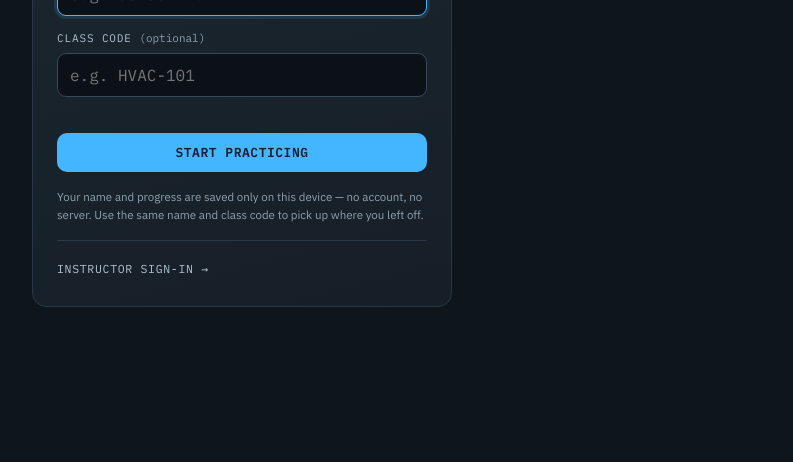
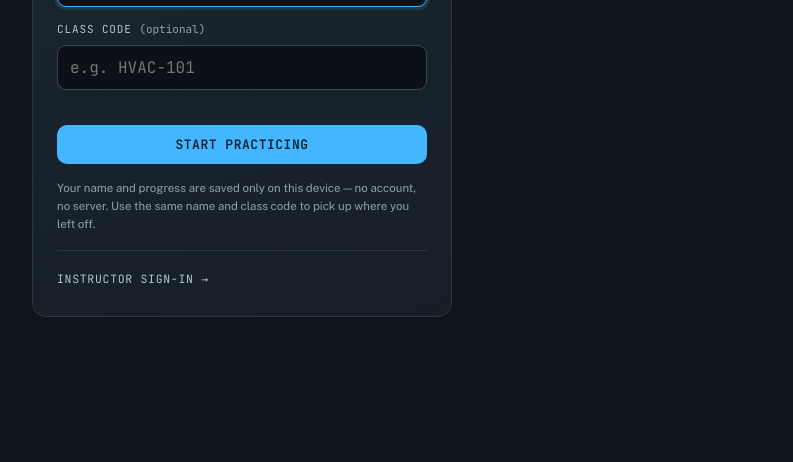
Before and after one commit to QuantumCipherr/hvac-superheat-subcoolng-app, a plain HTML site: page index.html in a window 1280 px wide. Shown: the part 321-783 px from the top of the page, without its empty margins (398-1191 px from the left). Drawn offline with nearby package versions, Linux system fonts and the light colour scheme.

Commit message:
Swap typefaces for legibility: Public Sans (body), Archivo (headings), JetBrains Mono (readouts)
Replaces IBM Plex Sans / Saira Condensed / IBM Plex Mono. Drops the cramped
condensed display font and hard-to-read mono body; Public Sans is built for
on-screen legibility. No logic change; self-tests pass.

Co-Authored-By: Claude Opus 4.8 <noreply@anthropic.com>

```diff
--- a/index.html
+++ b/index.html
@@ -6,7 +6,7 @@
 <title>The Gauge Bench — Superheat &amp; Subcooling Trainer</title>
 <link rel="preconnect" href="https://fonts.googleapis.com">
 <link rel="preconnect" href="https://fonts.gstatic.com" crossorigin>
-<link href="https://fonts.googleapis.com/css2?family=IBM+Plex+Mono:wght@400;500;600&family=IBM+Plex+Sans:wght@400;500;600;700&family=Saira+Condensed:wght@500;600;700&display=swap" rel="stylesheet">
+<link href="https://fonts.googleapis.com/css2?family=Archivo:wght@600;700;800&family=JetBrains+Mono:wght@400;500;600&family=Public+Sans:wght@400;500;600;700&display=swap" rel="stylesheet">
 <link rel="icon" type="image/svg+xml" href="favicon.svg">
 <link rel="apple-touch-icon" href="favicon.svg">
 <link rel="manifest" href="manifest.json">
@@ -29,9 +29,9 @@
     --good:#41cf90; --warn:#efb155; --bad:#ff6b5e; --brass:#caa86a;
     --r22:#7fcf6b; --r410a:#c879d8; --r32:#5bb9e0; --r454b:#e08a3c;
     --radius:14px;
-    --mono:'IBM Plex Mono',ui-monospace,'SF Mono',Menlo,Consolas,monospace;
-    --sans:'IBM Plex Sans',system-ui,-apple-system,'Segoe UI',Roboto,sans-serif;
-    --disp:'Saira Condensed','Arial Narrow',system-ui,sans-serif;
+    --mono:'JetBrains Mono',ui-monospace,'SF Mono',Menlo,Consolas,monospace;
+    --sans:'Public Sans',system-ui,-apple-system,'Segoe UI',Roboto,sans-serif;
+    --disp:'Archivo','Public Sans',system-ui,sans-serif;
   }
   *{box-sizing:border-box}
   html{-webkit-text-size-adjust:100%}
```
Also changed, not shown: superheat-subcooling-trainer.html (+4 -4 lines).
